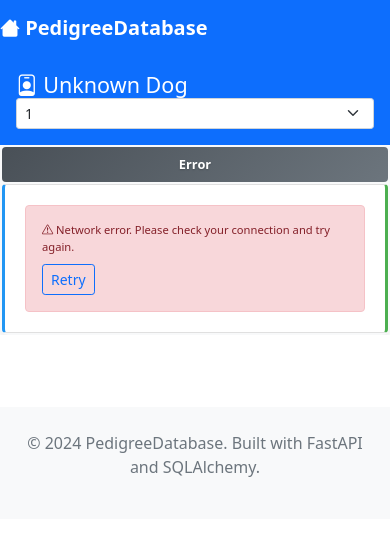
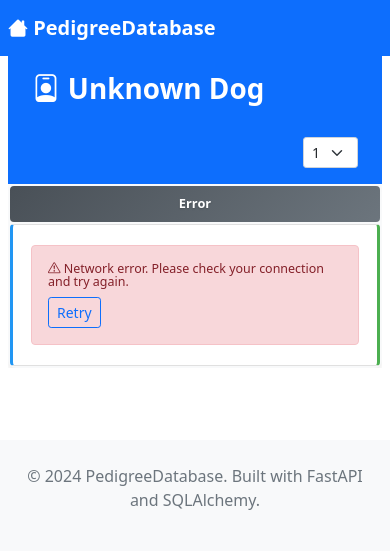
Before and after one commit to angelneychev/PedigreeDatabase, a FastAPI app: template templates/dog_detail.html in a window 390 px wide. Shown: the top 551 px of the page. Run offline with FastAPI, Linux system fonts and the light colour scheme; the template is opened without the code that fills it, so the values that code supplies are empty.

Commit message:
Enhance UI/UX with improved styling and search functionality
- Added responsive side padding to prevent edge-to-edge layout (24px desktop, 8px mobile)
- Implemented compact pedigree table with reduced row heights and better mobile optimization
- Enhanced dog info header with badge-style data presentation and improved layout
- Added search functionality enhancement: single results now redirect directly to dog detail page
- Improved overall visual presentation and user experience

```diff
--- a/routers/dogs.py
+++ b/routers/dogs.py
@@ -27,6 +27,7 @@
 
 @router.get("/search", response_class=HTMLResponse)
 async def search_dogs_page(request: Request, q: str = "", page: int = 1, db: Session = Depends(get_db)):
+    from fastapi.responses import RedirectResponse
     dogs = []
     total_results = 0
     total_pages = 0
@@ -37,6 +38,10 @@
         dogs = crud.search_dogs(db, query=q.strip(), skip=skip, limit=limit)
         total_results = crud.count_search_dogs(db, query=q.strip())
         total_pages = (total_results + limit - 1) // limit  # Ceiling division
+
+        # If only one result, redirect to dog detail page
+        if total_results == 1 and dogs:
+            return RedirectResponse(url=f"/dogs/{dogs[0].id}")
 
     return templates.TemplateResponse("search_results.html", {
         "request": request,
--- a/static/css/style.css
+++ b/static/css/style.css
@@ -822,25 +822,74 @@
     }
 }
 
-/* Full-width layout styles for pedigree pages */
+/* Full-width layout with side padding for pedigree pages */
 .main-content {
     width: 100vw;
     margin: 0;
-    padding: 0;
+    padding-left: 24px;
+    padding-right: 24px;
+    padding-top: 0;
+    padding-bottom: 0;
     overflow-x: auto;
 }
 
-/* Ensure container-fluid truly uses full width */
 .container-fluid {
-    padding: 0;
+    padding-left: 24px;
+    padding-right: 24px;
     margin: 0;
     max-width: none;
     width: 100%;
 }
 
-/* Remove any default body margins that could interfere */
-body {
-    margin: 0;
-    padding: 0;
-    overflow-x: auto;
+@media (max-width: 768px) {
+  .main-content,
+  .container-fluid {
+    padding-left: 8px;
+    padding-right: 8px;
+  }
 }
+
+.pedigree-table,
+.pedigree-horizontal {
+    /* Reduce row height for better fit on screen */
+    font-size: 0.85rem;
+}
+
+.pedigree-table td,
+.pedigree-horizontal td {
+    min-height: 32px !important;
+    padding-top: 4px !important;
+    padding-bottom: 4px !important;
+    line-height: 1.1 !important;
+}
+
+.pedigree-dog, .pedigree-box {
+    min-height: 32px !important;
+    padding: 4px 6px !important;
+    font-size: 0.92em !important;
+}
+
+/* Make the table more compact on desktop */
+@media (min-width: 992px) {
+  .pedigree-table td, .pedigree-horizontal td {
+    min-width: 110px !important;
+    font-size: 0.85rem !important;
+    padding-left: 6px !important;
+    padding-right: 6px !important;
+  }
+}
+
+/* Even more compact on mobile */
+@media (max-width: 768px) {
+  .pedigree-table td, .pedigree-horizontal td {
+    min-width: 80px !important;
+    font-size: 0.78rem !important;
+    padding-left: 2px !important;
+    padding-right: 2px !important;
+  }
+  .pedigree-dog, .pedigree-box {
+    font-size: 0.85em !important;
+    min-height: 24px !important;
+    padding: 2px 2px !important;
+  }
+}
--- a/templates/dog_detail.html
+++ b/templates/dog_detail.html
@@ -41,39 +41,32 @@
     </div>
 
     <!-- Dog Information Header Bar -->
+
     <div class="dog-info-header bg-primary text-white p-3 mb-0">
         <div class="container-fluid">
-            <div class="row align-items-center">
-                <div class="col-md-2">
-                    <h4 class="mb-0">
-                        <i class="bi bi-person-badge"></i> {{ dog.name or 'Unknown Dog' }}
-                    </h4>
+            <div class="row align-items-center g-2 flex-wrap">
+                <div class="col-12 col-md-auto mb-2 mb-md-0">
+                    <span class="display-6 fw-bold align-middle"><i class="bi bi-person-badge me-2"></i>{{ dog.name or 'Unknown Dog' }}</span>
                 </div>
-                <div class="col-md-2">
+                <div class="col-12 col-md-auto mb-2 mb-md-0">
                     {% if dog.registration_number %}
-                        <small><strong>Registration:</strong> {{ dog.registration_number }}</small>
+                        <span class="badge bg-light text-dark me-2"><i class="bi bi-hash"></i> {{ dog.registration_number }}</span>
+                    {% endif %}
+                    {% if dog.color %}
+                        <span class="badge bg-light text-dark me-2"><i class="bi bi-palette"></i> {{ dog.color }}</span>
+                    {% endif %}
+                    {% if dog.birth_date %}
+                        <span class="badge bg-light text-dark me-2"><i class="bi bi-calendar"></i> {{ dog.birth_date.strftime('%Y-%m-%d') }}</span>
+                    {% endif %}
+                    {% if dog.breeder %}
+                        <span class="badge bg-light text-dark me-2"><i class="bi bi-person-lines-fill"></i> {{ dog.breeder }}</span>
+                    {% endif %}
+                    {% if dog.owner %}
+                        <span class="badge bg-light text-dark"><i class="bi bi-person"></i> {{ dog.owner }}</span>
                     {% endif %}
                 </div>
-                <div class="col-md-2">
-                    {% if dog.birth_date %}
-                        <small><strong>Birth Date:</strong> {{ dog.birth_date.strftime('%Y-%m-%d') }}</small>
-                    {% endif %}
-                </div>
-                <div class="col-md-2">
-                    {% if dog.color %}
-                        <small><strong>Color:</strong> {{ dog.color }}</small>
-                    {% endif %}
-                </div>
-                <div class="col-md-2">
-                    {% if dog.breeder %}
-                        <small><strong>Breeder:</strong> {{ dog.breeder }}</small>
-                    {% endif %}
-                    {% if dog.owner %}
-                        <small><strong>Owner:</strong> {{ dog.owner }}</small>
-                    {% endif %}
-                </div>
-                <div class="col-md-2 text-end">
-                    <select id="generationSelect" class="form-select form-select-sm generation-selector">
+                <div class="col-12 col-md text-end">
+                    <select id="generationSelect" class="form-select form-select-sm generation-selector d-inline-block w-auto">
                         {% for g in range(1, 10) %}
                             <option value="{{g}}" {% if show_gen == g %}selected{% endif %}>{{g}}</option>
                         {% endfor %}
```
